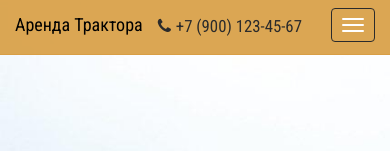
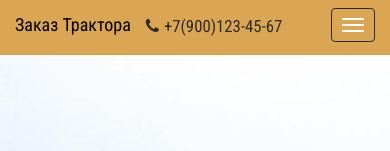
Before and after one commit to romanovdm/romanovdm.github.io, a plain HTML site: page traktor/index.html in a window 390 px wide. Shown: the top 151 px of the page. Drawn offline with nearby package versions, Linux system fonts and the light colour scheme.

Commit message:
header mobile

```diff
--- a/traktor/index.html
+++ b/traktor/index.html
@@ -43,8 +43,8 @@
         <span class="icon-bar"></span>
       </button>
       <!-- Бренд или название сайта -->
-      <a class="navbar-brand" href="#">Аренда Трактора</a>
-      <p class="navbar-text"> <span class="visible-lg-inline"><i class="fa fa-phone"></i>+7 (900) 123-45-67</span><a href="tel:+79001234567" class="navbar-link hidden-lg"><i class="fa fa-phone"></i>+7 (900) 123-45-67</a></p>
+      <a class="navbar-brand" href="#">Заказ Трактора</a>
+      <p class="navbar-text"> <span class="visible-lg-inline"><i class="fa fa-phone"></i>+7(900)123-45-67</span><a href="tel:+79001234567" class="navbar-link hidden-lg"><i class="fa fa-phone"></i>+7(900)123-45-67</a></p>
     </div>
 
     <!-- Основная часть меню -->
```
